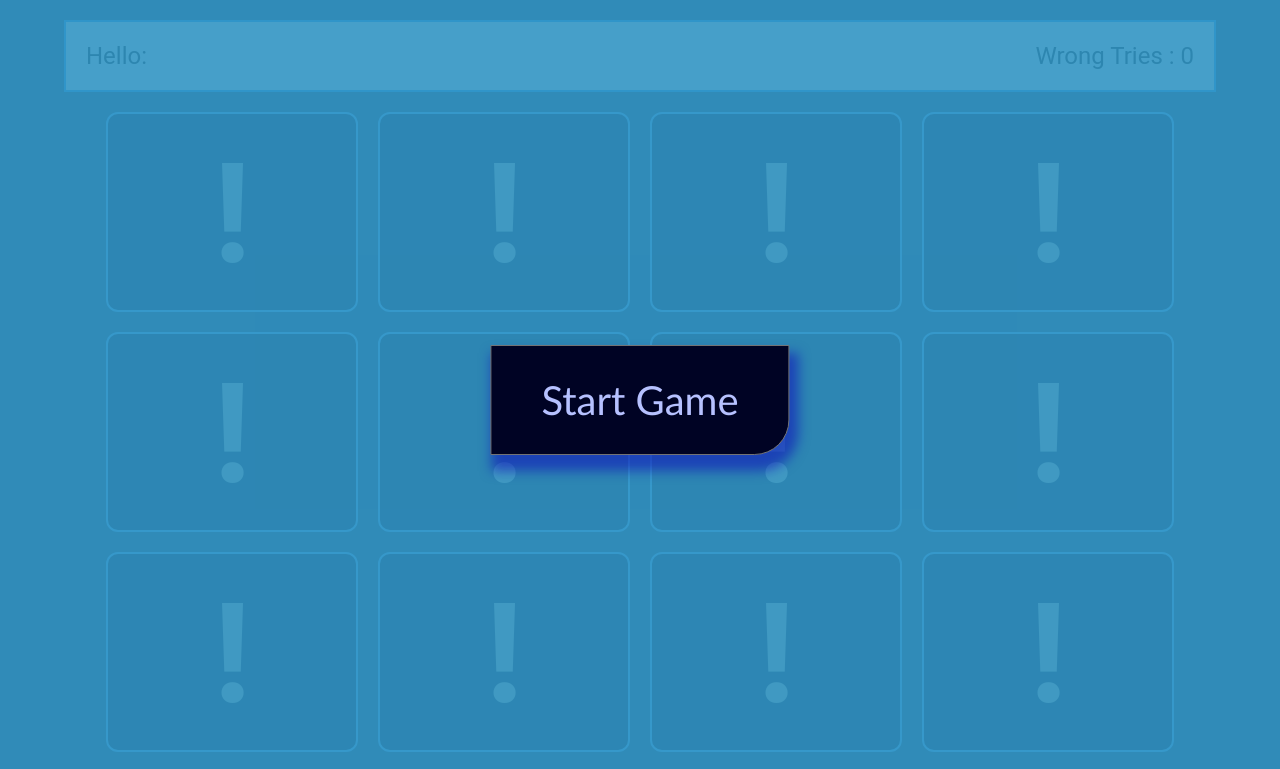
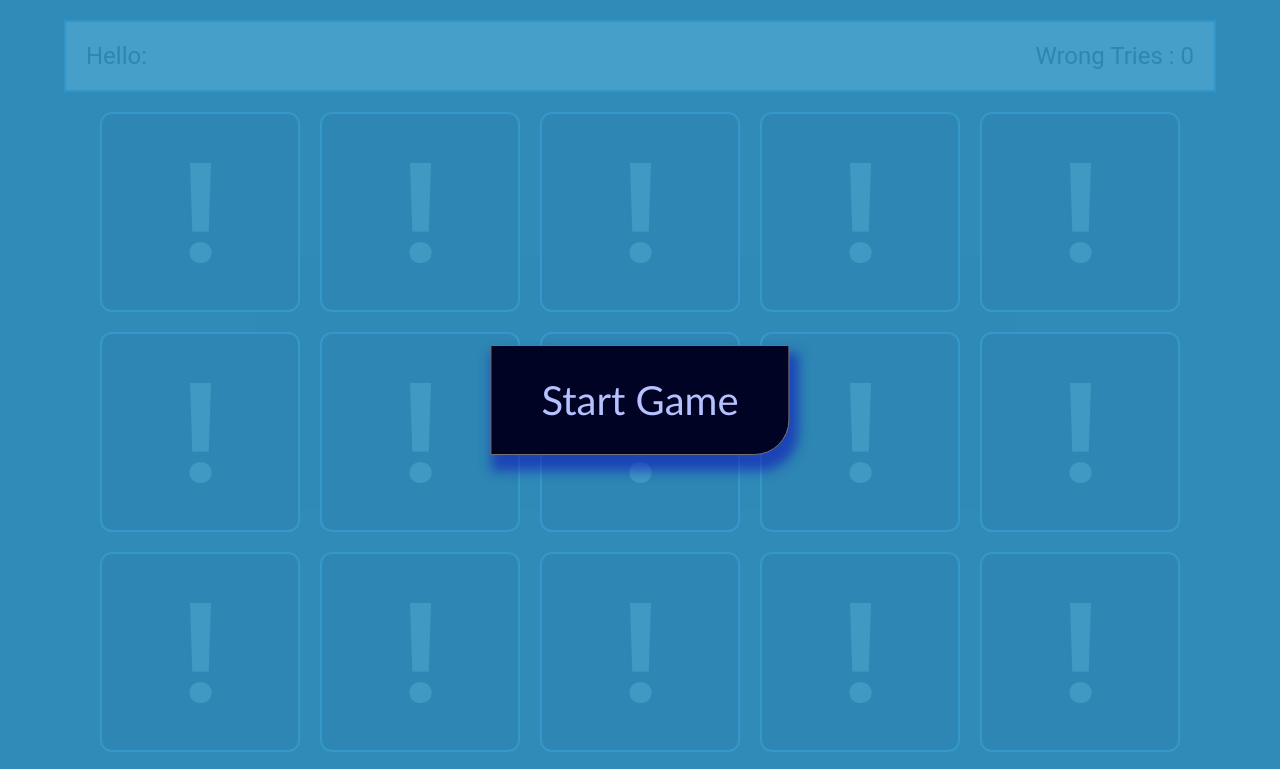
Before and after one commit to Abd-AlRahman-Hijazy/Memory-Game, a plain HTML site: page index.html in a window 1280 px wide. Shown: the top 769 px of the page. Drawn offline with Linux system fonts and the light colour scheme.

Commit message:
Update style.css

```diff
--- a/style.css
+++ b/style.css
@@ -100,7 +100,7 @@ body {
 */
 .memory-game-blocks {
   display: flex;
-  width: 85%;
+  width: 1100px;
   flex-wrap: wrap;
   margin: 20px auto;
 }
```
